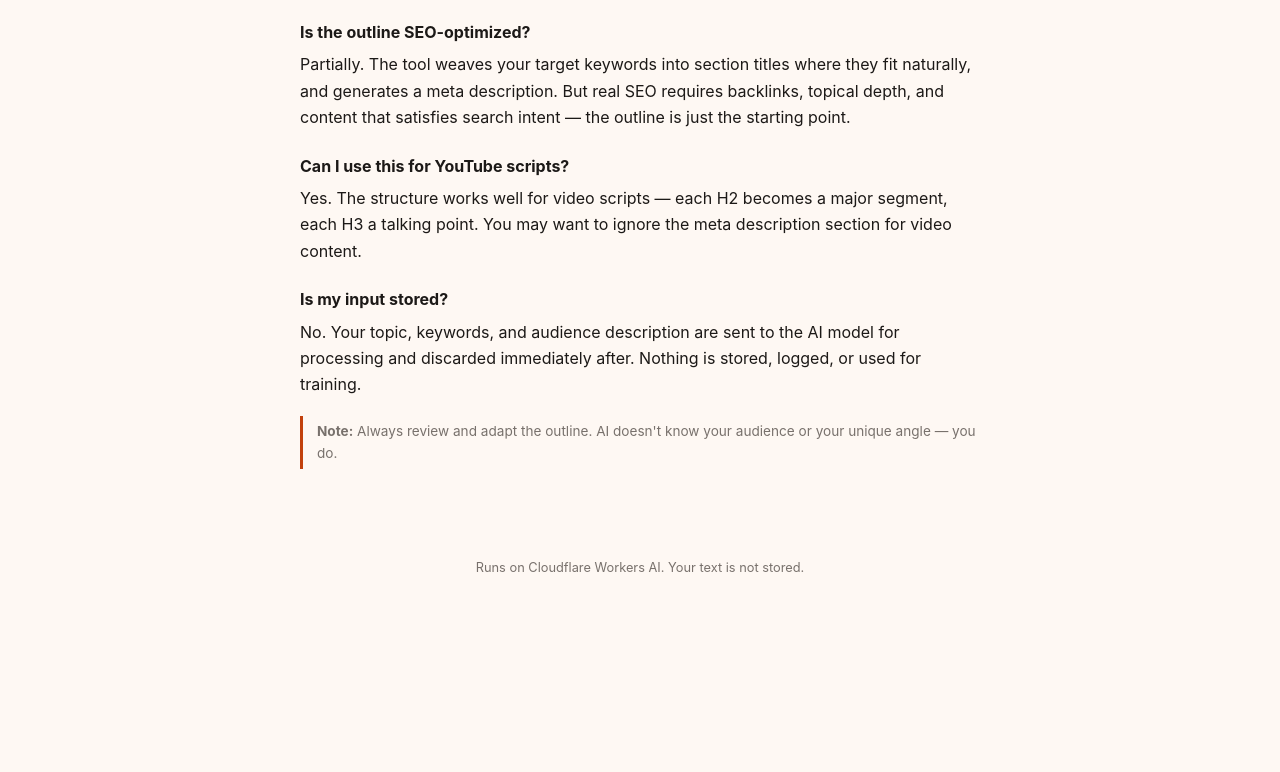
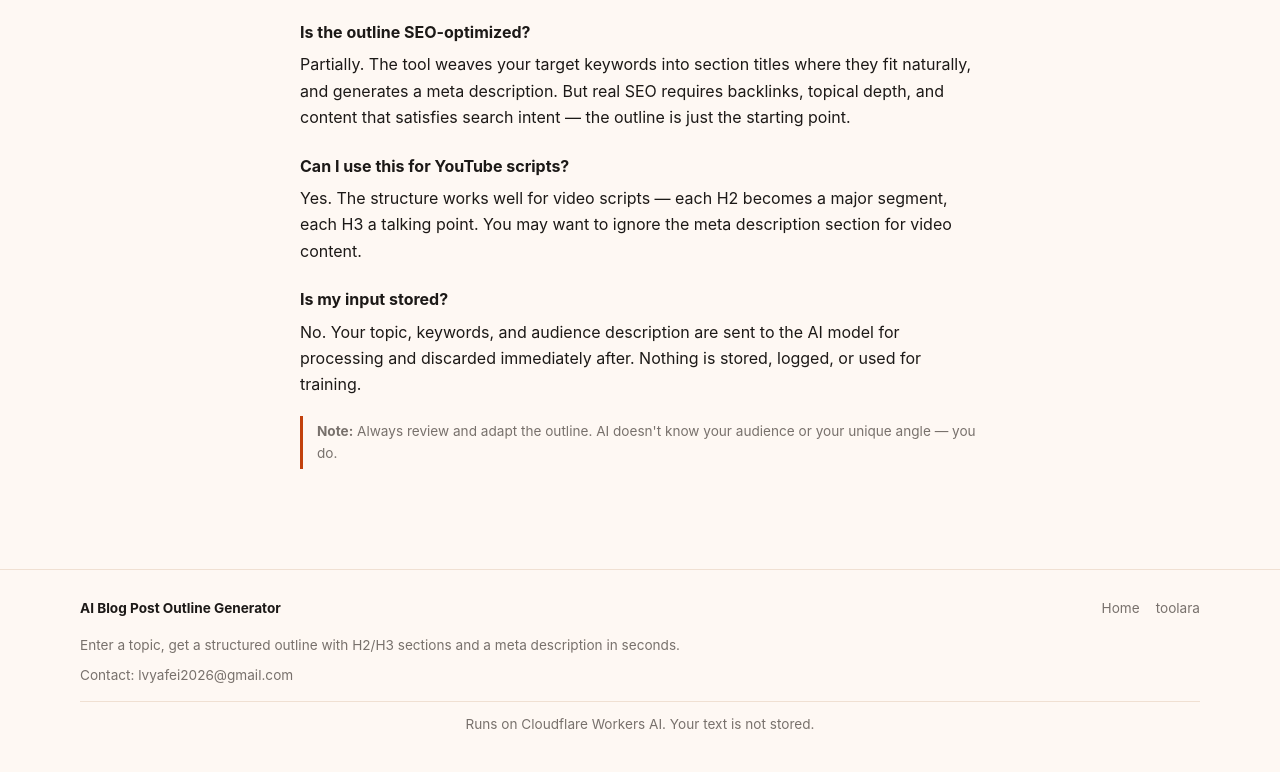
Before and after one commit to lvyafei2026-coder/ai-blog-outline-generator, a website: page public/index.html in a window 1280 px wide. Shown: the part 1541-2313 px from the top of the page. Before the commit the page ends 2167 px from the top, so only its background shows below. Drawn offline with Linux system fonts and the light colour scheme.

Commit message:
Add site footer and Music auth navigation

```diff
--- a/public/css/style.css
+++ b/public/css/style.css
@@ -126,3 +126,16 @@
   .site-nav { width: 100%; justify-content: space-between; gap: 8px; }
   .site-nav select { min-width: 118px; }
 }
+
+.site-footer { margin-top: 36px; padding: 28px 20px 36px; border-top: 1px solid var(--border, rgba(100,116,139,0.25)); color: var(--muted, #64748b); font-size: 0.85rem; line-height: 1.6; }
+.site-footer-inner { max-width: 1120px; margin: 0 auto; }
+.site-footer-details { text-align: left; }
+.site-footer-top { display: flex; align-items: center; justify-content: space-between; gap: 16px; flex-wrap: wrap; }
+.site-footer-brand { color: var(--text, #0f1c2e); font-weight: 700; text-decoration: none; }
+.site-footer-nav { display: flex; align-items: center; gap: 16px; flex-wrap: wrap; }
+.site-footer a { color: inherit; text-decoration: none; }
+.site-footer a:hover { color: var(--accent, #2563eb); text-decoration: underline; }
+.site-footer-description { max-width: 760px; margin: 16px 0 8px; }
+.site-footer-contact { margin: 8px 0; }
+.site-footer-privacy { margin: 14px 0 0; padding-top: 12px; border-top: 1px solid var(--border, rgba(100,116,139,0.25)); }
+@media (max-width: 560px) { .site-footer-top { align-items: flex-start; flex-direction: column; gap: 10px; } .site-footer-nav { gap: 12px; } }
--- a/public/index.html
+++ b/public/index.html
@@ -145,7 +145,17 @@
   </section>
 </main>
 
-<footer class="footer" data-i18n="footer">Runs on Cloudflare Workers AI. Your text is not stored.</footer>
+<footer class="footer site-footer">
+<div class="site-footer-inner"><div class="site-footer-details">
+<div class="site-footer-top">
+<span class="site-footer-brand" data-i18n="title">AI Blog Post Outline Generator</span>
+<nav class="site-footer-nav" aria-label="Quick navigation"><a href="/">Home</a><a href="https://toolara.dev/">toolara</a></nav>
+</div>
+<p class="site-footer-description" data-i18n="subtitle">Enter a topic, get a structured outline with H2/H3 sections and a meta description in seconds.</p>
+<p class="site-footer-contact"><span>Contact:</span> <a href="mailto:lvyafei2026@gmail.com">lvyafei2026@gmail.com</a></p>
+</div><p class="site-footer-privacy" data-i18n="footer">Runs on Cloudflare Workers AI. Your text is not stored.</p>
+</div>
+</footer>
 
 <script src="/js/i18n.js"></script>
 <script src="/js/app.js"></script>
```
